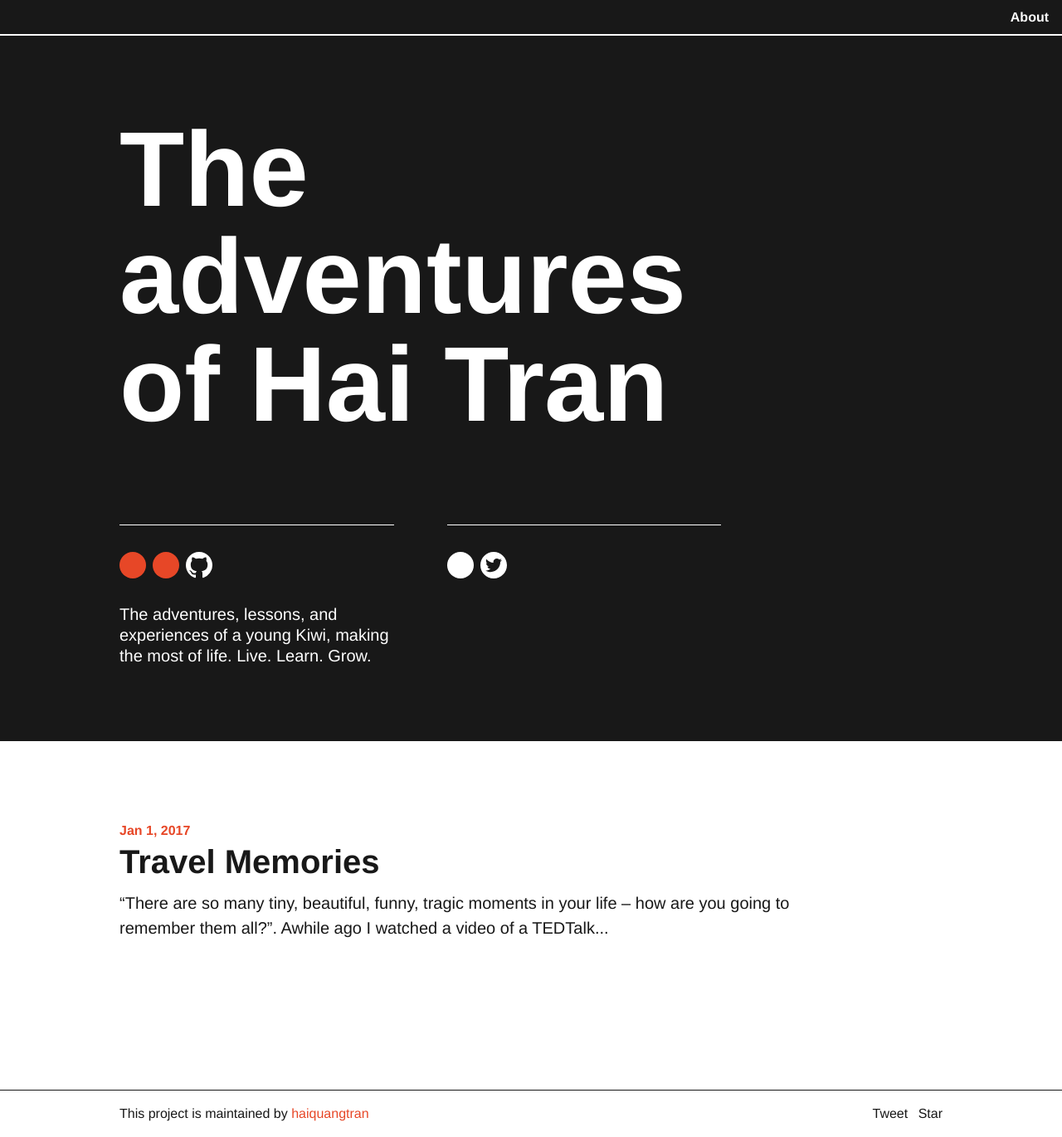
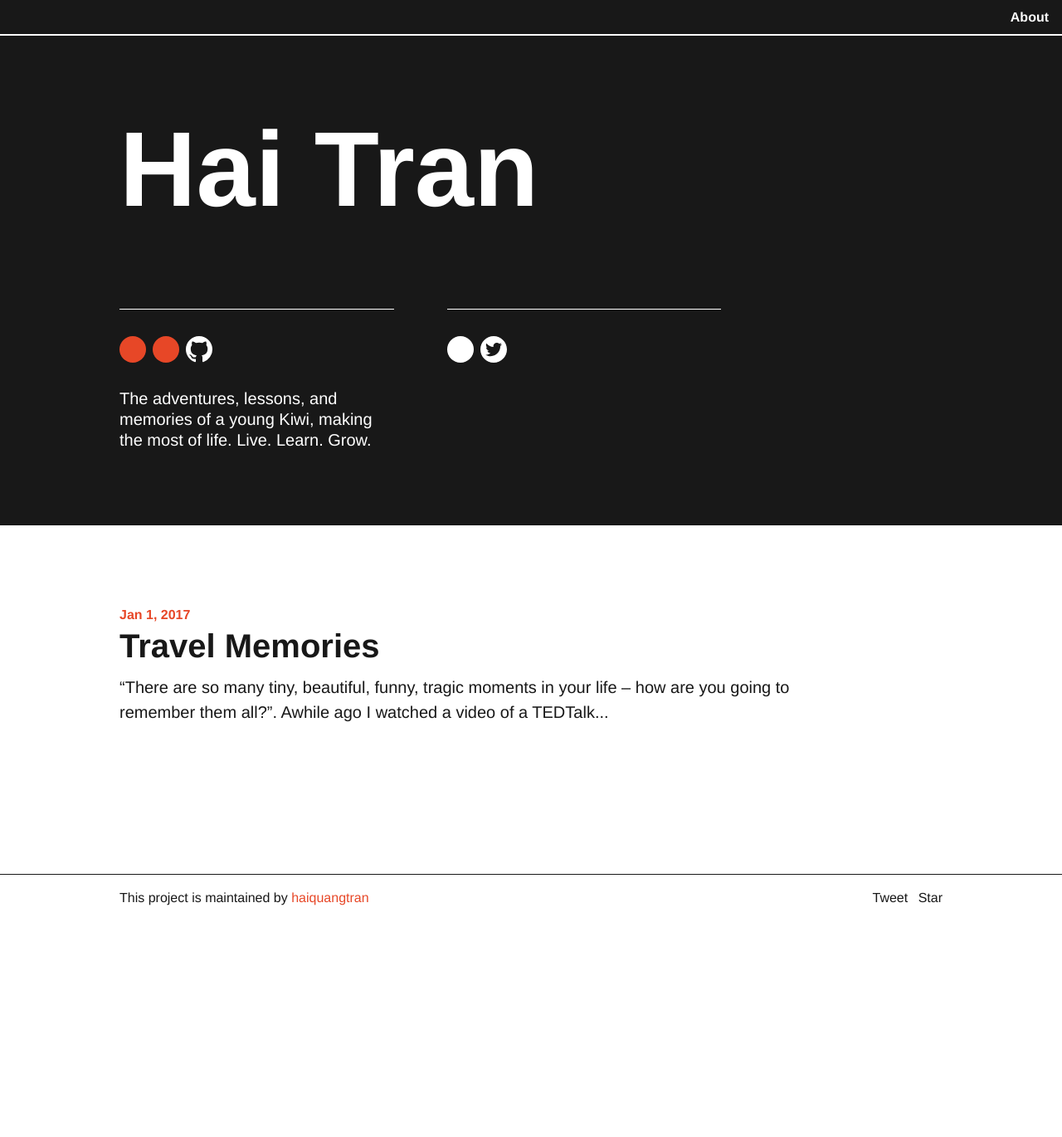
Before and after one commit to haiquangtran/haiquangtran.github.io, a Jekyll site: the page built from index.md, in a window 1280 px wide. Shown: the whole page at 83% size. Built offline with Jekyll 4.4.1, drawn with Linux system fonts in a browser that asks for light colours; comment, search, counter and statistics services are not loaded; after the commit the page ends 1110 px from its top, so only the background shows below that.

Commit message:
changed title

```diff
--- a/_config.yml
+++ b/_config.yml
@@ -13,13 +13,13 @@
 # you will see them accessed via {{ site.title }}, {{ site.email }}, and so on.
 # You can create any custom variable you would like, and they will be accessible
 # in the templates via {{ site.myvariable }}.
-title: The adventures of Hai Tran
+title: Hai Tran
 email: hai.quang.tran@gmail.com
 # Write an awesome description for your new site here. You can edit this
 # line in _config.yml. It will appear in your document head meta (for
 # Google search results) and in your feed.xml site description.
 description: >- # this means to ignore newlines until "baseurl:"
-  The adventures, lessons, and experiences of a young Kiwi, making the most of life.
+  The adventures, lessons, and memories of a young Kiwi, making the most of life.
   Live.
   Learn.
   Grow.
```
Also changed, not shown: 5 other files.
